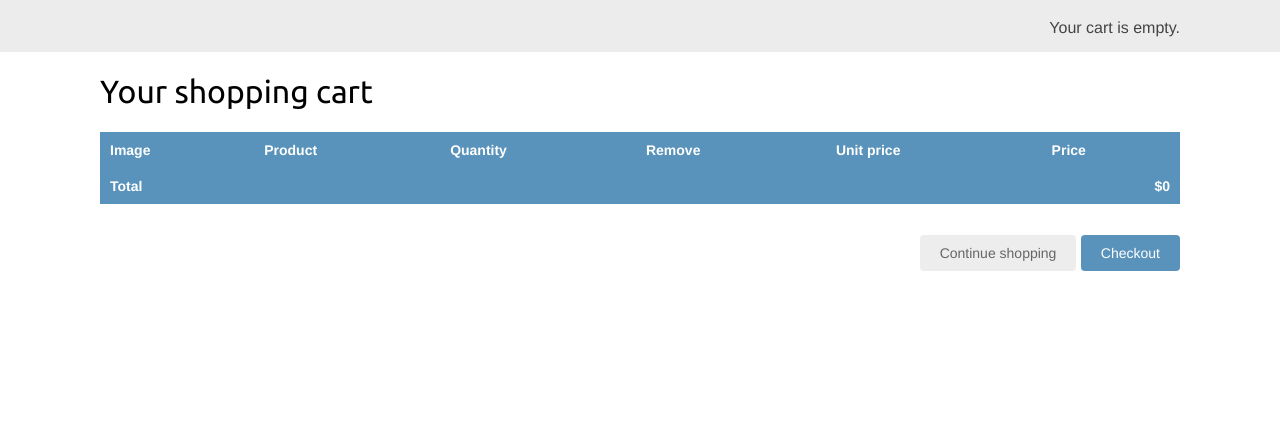
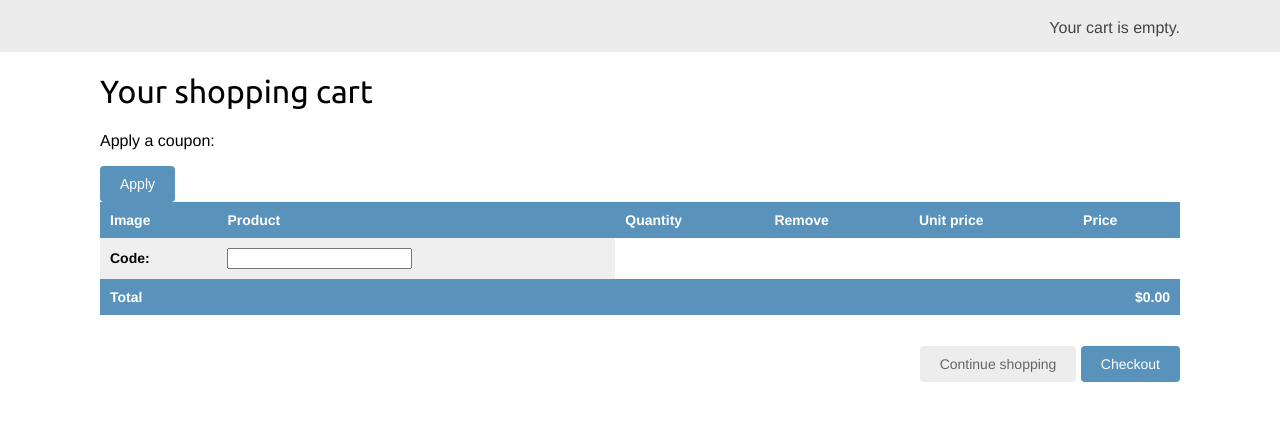
Before and after one commit to IMperiumX/snap-buy, a Django app: page /cart/ in a window 1280 px wide. Shown: the part 46-467 px from the top of the page. Run offline with Django 3.2, Linux system fonts and the light colour scheme; parts of the project's set-up code (start-up, migrations or seed data) failed here and were passed over.

Commit message:
add apply coupon button & price after discount

```diff
--- a/myshop/cart/templates/cart/detail.html
+++ b/myshop/cart/templates/cart/detail.html
@@ -6,6 +6,12 @@ Your shopping cart
 {% block content %}
 <h1>Your shopping cart</h1>
 <table class="cart">
+    <p>Apply a coupon:</p>
+    <form action="{% url 'coupons:apply' %}" method="post">
+        {{ coupon_apply_form }}
+        <input type="submit" value="Apply">
+        {% csrf_token %}
+    </form>
     <thead>
         <tr>
             <th>Image</th>
@@ -45,11 +51,32 @@ Your shopping cart
             <td class="num">${{ item.total_price }}</td>
         </tr>
         {% endwith %}
-        {% endfor %} <tr class="total">
+        {% endfor %}
+        {% if cart.coupon %}
+        <tr class="subtotal">
+            <td>Subtotal</td>
+            <td colspan="4"></td>
+            <td class="num">${{ cart.get_total_price|floatformat:2 }}</td>
+        </tr>
+        <tr>
+            <td>
+                "{{ cart.coupon.code }}" coupon
+                ({{ cart.coupon.discount }}% off)
+            </td>
+            <td colspan="4"></td>
+            <td class="num neg">
+                - ${{ cart.get_discount|floatformat:2 }}
+            </td>
+        </tr>
+        {% endif %}
+        <tr class="total">
             <td>Total</td>
             <td colspan="4"></td>
-            <td class="num">${{ cart.get_total_price }}</td>
+            <td class="num">
+                ${{ cart.get_total_price_after_discount|floatformat:2 }}
+            </td>
         </tr>
+
     </tbody>
 </table>
 <p class="text-right">
```
Also changed, not shown: myshop/orders/templates/orders/order/create.html (+8 -2 lines).
